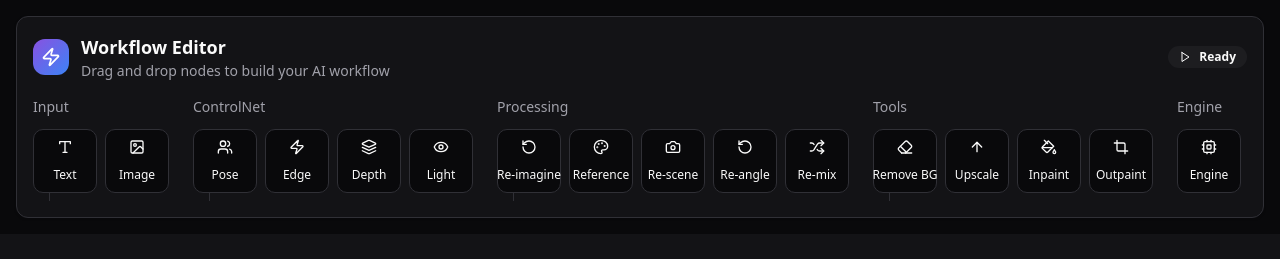
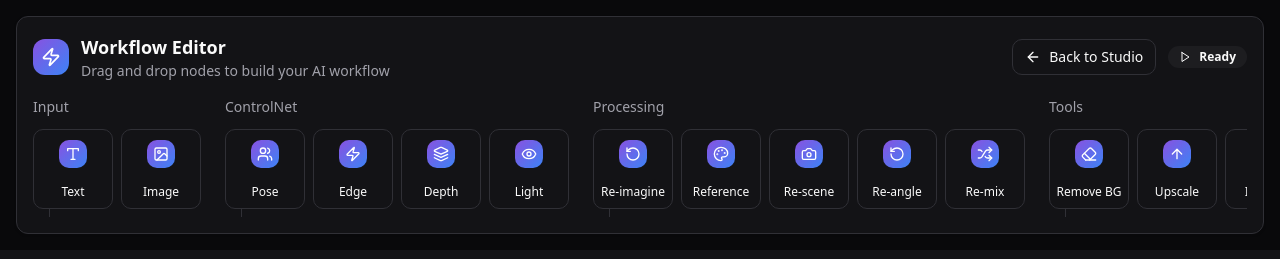
Before and after one commit to Omar-Hosni/flux-control-canvas, a React (Vite) app: page /workflow in a window 1280 px wide. Shown: the top 259 px of the page. Built offline with nearby package versions, Linux system fonts and the light colour scheme; no server answers.

Commit message:
feat: Add navigation and improve node design
Adds a button to the workflow page to navigate back to the Runware AI Studio.
Improves the visual design of node options within the workflow editor.

```diff
--- a/src/components/workflow/WorkflowToolbar.tsx
+++ b/src/components/workflow/WorkflowToolbar.tsx
@@ -18,14 +18,18 @@ import {
   PaintBucket,
   Crop,
   Play,
-  Cpu
+  Cpu,
+  ArrowLeft,
+  Home
 } from 'lucide-react';
+import { useNavigate } from 'react-router-dom';
 
 interface WorkflowToolbarProps {
   onAddNode: (type: string, data: any) => void;
 }
 
 export const WorkflowToolbar = ({ onAddNode }: WorkflowToolbarProps) => {
+  const navigate = useNavigate();
   const nodeCategories = [
     {
       title: 'Input',
@@ -82,10 +86,21 @@ export const WorkflowToolbar = ({ onAddNode }: WorkflowToolbarProps) => {
             <p className="text-sm text-muted-foreground">Drag and drop nodes to build your AI workflow</p>
           </div>
         </div>
-        <Badge variant="secondary" className="gap-2">
-          <Play className="w-3 h-3" />
-          Ready
-        </Badge>
+        <div className="flex items-center gap-3">
+          <Button
+            variant="surface"
+            size="sm"
+            onClick={() => navigate('/')}
+            className="gap-2"
+          >
+            <ArrowLeft className="w-4 h-4" />
+            Back to Studio
+          </Button>
+          <Badge variant="secondary" className="gap-2">
+            <Play className="w-3 h-3" />
+            Ready
+          </Badge>
+        </div>
       </div>
 
       <div className="flex gap-6 overflow-x-auto pb-2">
@@ -100,13 +115,15 @@ export const WorkflowToolbar = ({ onAddNode }: WorkflowToolbarProps) => {
                 return (
                   <Button
                     key={node.type + node.label}
-                    variant="outline"
+                    variant="surface"
                     size="sm"
-                    className="flex flex-col h-16 w-16 p-2 bg-background hover:bg-gradient-glow hover:border-primary/50"
+                    className="flex flex-col h-20 w-20 p-3 group hover:scale-105 hover:shadow-glow transition-all duration-300 bg-ai-surface border-border hover:border-primary/50 hover:bg-ai-surface-elevated"
                     onClick={() => onAddNode(node.type, node.data)}
                   >
-                    <IconComponent className="w-4 h-4 mb-1" />
-                    <span className="text-xs">{node.label}</span>
+                    <div className="p-1.5 rounded-md bg-gradient-primary mb-2 group-hover:shadow-ai transition-shadow">
+                      <IconComponent className="w-4 h-4 text-white" />
+                    </div>
+                    <span className="text-xs font-medium text-center leading-tight">{node.label}</span>
                   </Button>
                 );
               })}
```
